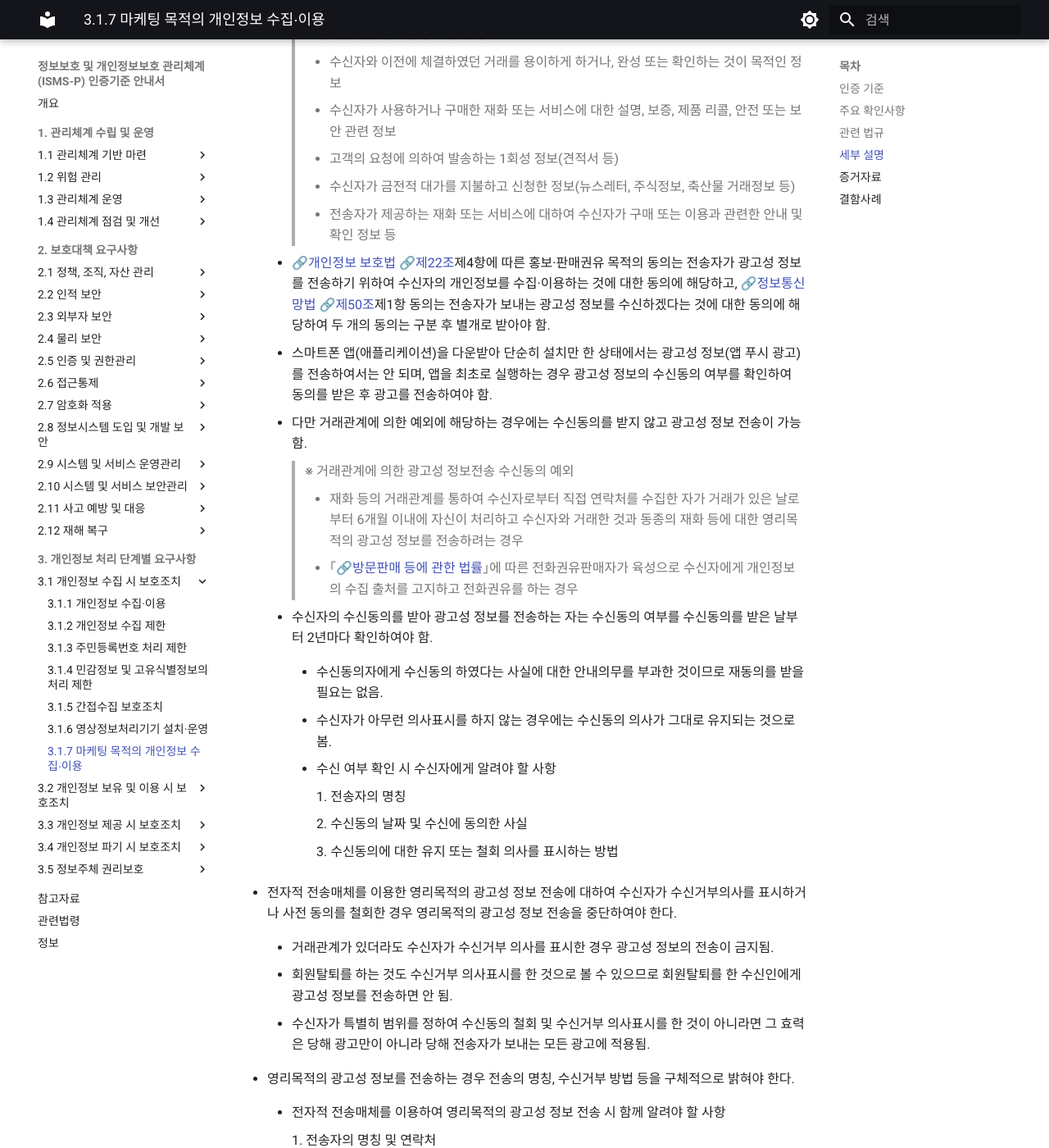
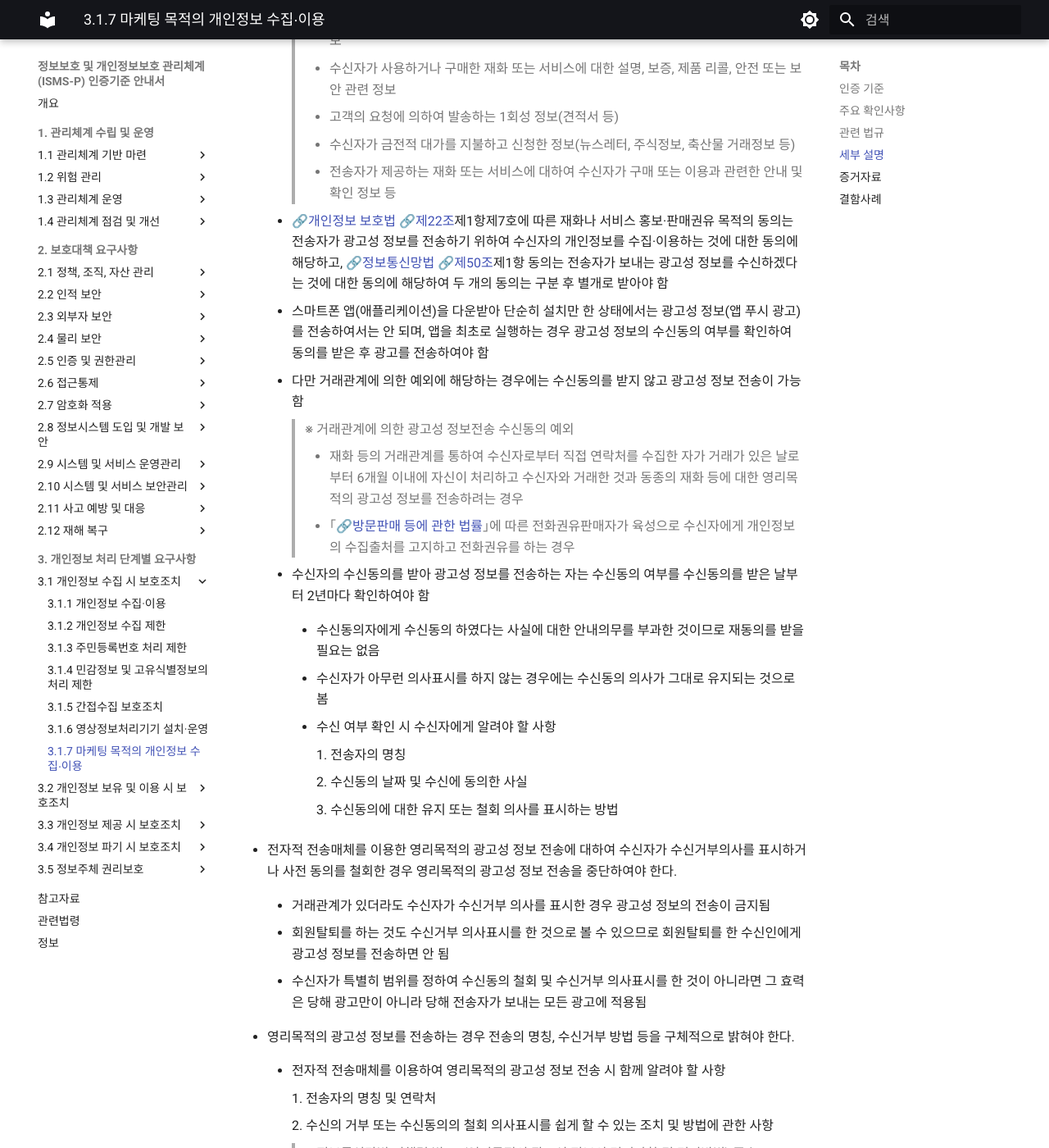
Before and after one commit to TouchstoneDocs/isms-docs, an MkDocs documentation site: the page built from docs/3. 개인정보 처리 단계별 요구사항/3.1 개인정보 수집 시 보호조치/3.1.7 마케팅 목적의 개인정보 수집∙이용.md, in a window 1280 px wide and 1400 px high, scrolled down 1740 px. Shown: the whole window at 82% size. Built offline with MkDocs 1.6.1 and Material for MkDocs 9.7.7, drawn with Linux system fonts in a browser that asks for light colours; old or Windows-style settings are respelled for this version of MkDocs; some of the changed text lies outside the part shown.

Commit message:
법령 변경사항 반영

```diff
--- a/docs/3. 개인정보 처리 단계별 요구사항/3.1 개인정보 수집 시 보호조치/3.1.7 마케팅 목적의 개인정보 수집∙이용.md
+++ b/docs/3. 개인정보 처리 단계별 요구사항/3.1 개인정보 수집 시 보호조치/3.1.7 마케팅 목적의 개인정보 수집∙이용.md
@@ -54,22 +54,22 @@
     > - 수신자가 금전적 대가를 지불하고 신청한 정보(뉴스레터, 주식정보, 축산물 거래정보 등)
     > - 전송자가 제공하는 재화 또는 서비스에 대하여 수신자가 구매 또는 이용과 관련한 안내 및 확인 정보 등
 
-    - [🔗개인정보 보호법][개인정보 보호법 제22조]{target=_blank} [🔗제22조][개인정보 보호법 제22조 부분]{target=_blank}제4항에 따른 홍보·판매권유 목적의 동의는 전송자가 광고성 정보를 전송하기 위하여 수신자의 개인정보를 수집·이용하는 것에 대한 동의에 해당하고, [🔗정보통신망법][정보통신망법 제50조]{target=_blank} [🔗제50조][정보통신망법 제50조 부분]{target=_blank}제1항 동의는 전송자가 보내는 광고성 정보를 수신하겠다는 것에 대한 동의에 해당하여 두 개의 동의는 구분 후 별개로 받아야 함.
+    - [🔗개인정보 보호법][개인정보 보호법 제22조]{target=_blank} [🔗제22조][개인정보 보호법 제22조 부분]{target=_blank}제1항제7호에 따른 재화나 서비스 홍보·판매권유 목적의 동의는 전송자가 광고성 정보를 전송하기 위하여 수신자의 개인정보를 수집·이용하는 것에 대한 동의에 해당하고, [🔗정보통신망법][정보통신망법 제50조]{target=_blank} [🔗제50조][정보통신망법 제50조 부분]{target=_blank}제1항 동의는 전송자가 보내는 광고성 정보를 수신하겠다는 것에 대한 동의에 해당하여 두 개의 동의는 구분 후 별개로 받아야 함
 
-    - 스마트폰 앱(애플리케이션)을 다운받아 단순히 설치만 한 상태에서는 광고성 정보(앱 푸시 광고)를 전송하여서는 안 되며, 앱을 최초로 실행하는 경우 광고성 정보의 수신동의 여부를 확인하여 동의를 받은 후 광고를 전송하여야 함.
+    - 스마트폰 앱(애플리케이션)을 다운받아 단순히 설치만 한 상태에서는 광고성 정보(앱 푸시 광고)를 전송하여서는 안 되며, 앱을 최초로 실행하는 경우 광고성 정보의 수신동의 여부를 확인하여 동의를 받은 후 광고를 전송하여야 함
 
-    - 다만 거래관계에 의한 예외에 해당하는 경우에는 수신동의를 받지 않고 광고성 정보 전송이 가능함.
+    - 다만 거래관계에 의한 예외에 해당하는 경우에는 수신동의를 받지 않고 광고성 정보 전송이 가능함
     >
     > ※ 거래관계에 의한 광고성 정보전송 수신동의 예외
     >
     > - 재화 등의 거래관계를 통하여 수신자로부터 직접 연락처를 수집한 자가 거래가 있은 날로부터 6개월 이내에 자신이 처리하고 수신자와 거래한 것과 동종의 재화 등에 대한 영리목적의 광고성 정보를 전송하려는 경우
-    > - ｢[🔗방문판매 등에 관한 법률][방문판매법]{target=_blank}｣에 따른 전화권유판매자가 육성으로 수신자에게 개인정보의 수집 출처를 고지하고 전화권유를 하는 경우
+    > - ｢[🔗방문판매 등에 관한 법률][방문판매법]{target=_blank}｣에 따른 전화권유판매자가 육성으로 수신자에게 개인정보의 수집출처를 고지하고 전화권유를 하는 경우
 
-    - 수신자의 수신동의를 받아 광고성 정보를 전송하는 자는 수신동의 여부를 수신동의를 받은 날부터 2년마다 확인하여야 함.
+    - 수신자의 수신동의를 받아 광고성 정보를 전송하는 자는 수신동의 여부를 수신동의를 받은 날부터 2년마다 확인하여야 함
 
-        - 수신동의자에게 수신동의 하였다는 사실에 대한 안내의무를 부과한 것이므로 재동의를 받을 필요는 없음.
+        - 수신동의자에게 수신동의 하였다는 사실에 대한 안내의무를 부과한 것이므로 재동의를 받을 필요는 없음
 
-        - 수신자가 아무런 의사표시를 하지 않는 경우에는 수신동의 의사가 그대로 유지되는 것으로 봄.
+        - 수신자가 아무런 의사표시를 하지 않는 경우에는 수신동의 의사가 그대로 유지되는 것으로 봄
 
         - 수신 여부 확인 시 수신자에게 알려야 할 사항
 
@@ -81,11 +81,11 @@
 
 - 전자적 전송매체를 이용한 영리목적의 광고성 정보 전송에 대하여 수신자가 수신거부의사를 표시하거나 사전 동의를 철회한 경우 영리목적의 광고성 정보 전송을 중단하여야 한다.
 
-    - 거래관계가 있더라도 수신자가 수신거부 의사를 표시한 경우 광고성 정보의 전송이 금지됨.
+    - 거래관계가 있더라도 수신자가 수신거부 의사를 표시한 경우 광고성 정보의 전송이 금지됨
 
-    - 회원탈퇴를 하는 것도 수신거부 의사표시를 한 것으로 볼 수 있으므로 회원탈퇴를 한 수신인에게 광고성 정보를 전송하면 안 됨.
+    - 회원탈퇴를 하는 것도 수신거부 의사표시를 한 것으로 볼 수 있으므로 회원탈퇴를 한 수신인에게 광고성 정보를 전송하면 안 됨
 
-    - 수신자가 특별히 범위를 정하여 수신동의 철회 및 수신거부 의사표시를 한 것이 아니라면 그 효력은 당해 광고만이 아니라 당해 전송자가 보내는 모든 광고에 적용됨.
+    - 수신자가 특별히 범위를 정하여 수신동의 철회 및 수신거부 의사표시를 한 것이 아니라면 그 효력은 당해 광고만이 아니라 당해 전송자가 보내는 모든 광고에 적용됨
 
 - 영리목적의 광고성 정보를 전송하는 경우 전송의 명칭, 수신거부 방법 등을 구체적으로 밝혀야 한다.
 
@@ -94,10 +94,14 @@
         1\. 전송자의 명칭 및 연락처
 
         2\. 수신의 거부 또는 수신동의의 철회 의사표시를 쉽게 할 수 있는 조치 및 방법에 관한 사항
+        >
+        > ※ 정보통신망법 시행령 별표6(영리목적의 광고성 정보의 명시사항 및 명시방법) 준수
 
     - 야간시간(오후 9시부터 그 다음 날 오전 8시까지)에는 전자적 전송매체를 이용하여 영리 목적의 광고성 정보 전송은 금지됨.
 
-        - 야간시간에 광고성 정보를 전송하기 위해서는 별도의 수신동의가 필요함.
+        - 야간시간에 광고성 정보를 전송하기 위해서는 별도의 수신동의가 필요함
+
+        - 단, 전자우편의 경우 별도 동의가 없더라도 야간 전송 가능
         >
         > ※ 상세한 내용은 ʻ[🔗불법 스팸 방지를 위한 정보통신망법 안내서][불법 스팸 방지를 위한 정보통신망법 안내서]{target=_blank}ʼ 참고
 
@@ -128,6 +132,8 @@
 > - 사례 3 : 온라인 회원가입 화면에서 문자, 이메일에 의한 광고성 정보 전송에 대하여 디폴트로 체크되어 있는 경우
 >
 > - 사례 4 : 광고성 정보 수신동의 여부에 대하여 2년마다 확인하지 않은 경우
+>
+> - 사례 5 : 영리목적의 광고성 정보를 전자우편으로 전송하면서 제목이 시작되는 부분에 ʻ(광고)ʼ 표시를 하지 않은 경우
 
 [개인정보 보호법 제22조]: https://www.law.go.kr/법령/개인정보보호법/(20240315,19234,20230314)/제22조 "개인정보 보호법 제22조"
 [개인정보 보호법 제22조 부분]: https://www.law.go.kr/법령/개인정보보호법/제22조 "개인정보 보호법 제22조 부분"
```
Also changed, not shown: other parts of docs/3. 개인정보 처리 단계별 요구사항/3.1 개인정보 수집 시 보호조치/3.1.7 마케팅 목적의 개인정보 수집∙이용.md (+10 -10 lines).
